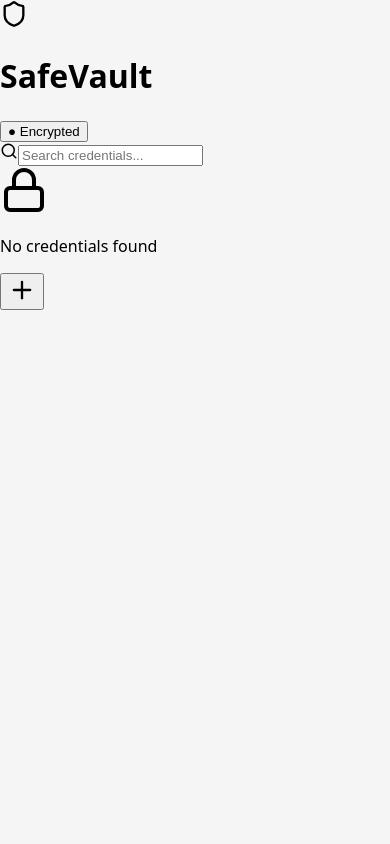
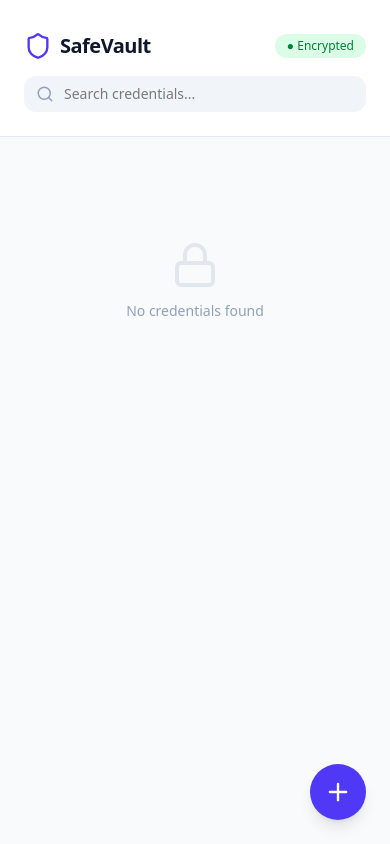
Before and after one commit to aadhar41/safeVault-credential-manager, a React (Vite) app: page / in a window 390 px wide. Built offline with nearby package versions, Linux system fonts and the light colour scheme.

Commit message:
feat: Initialize project with Tailwind CSS and Capacitor for mobile development.

```diff
--- /dev/null
+++ b/postcss.config.js
@@ -0,0 +1,6 @@
+export default {
+    plugins: {
+        '@tailwindcss/postcss': {},
+        autoprefixer: {},
+    },
+}
--- a/src/index.css
+++ b/src/index.css
@@ -1,3 +1,5 @@
+@import "tailwindcss";
+
 /* Basic global styles */
 body {
   margin: 0;
--- /dev/null
+++ b/tailwind.config.js
@@ -0,0 +1,11 @@
+/** @type {import('tailwindcss').Config} */
+export default {
+    content: [
+        "./index.html",
+        "./src/**/*.{js,ts,jsx,tsx}",
+    ],
+    theme: {
+        extend: {},
+    },
+    plugins: [],
+}
```
Also changed, not shown: package.json (+6 -2 lines), 4 other files (tests, documents, lock files or other folders).
